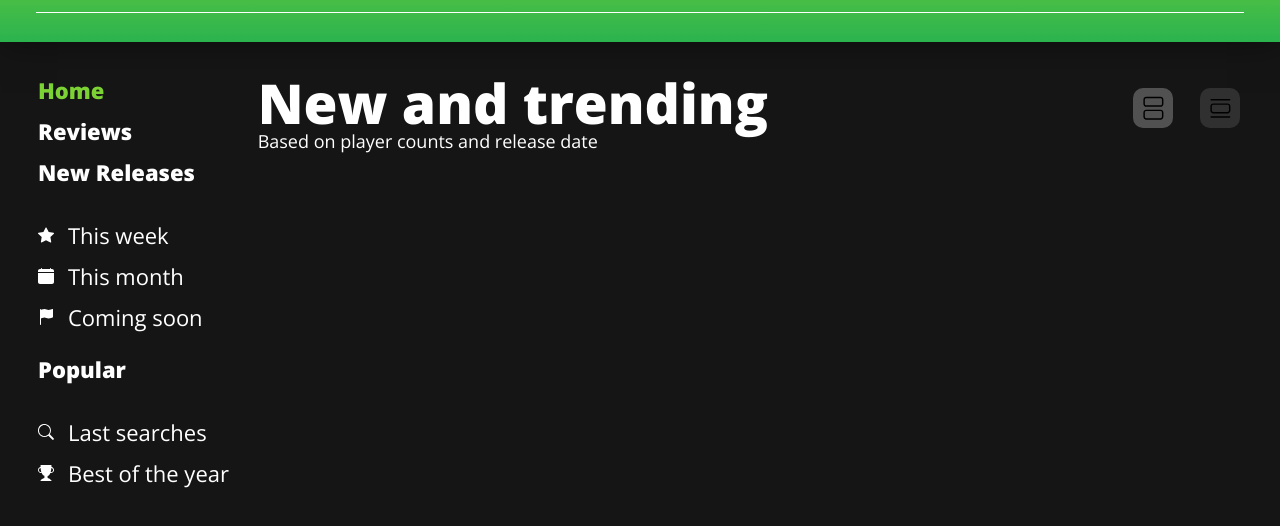
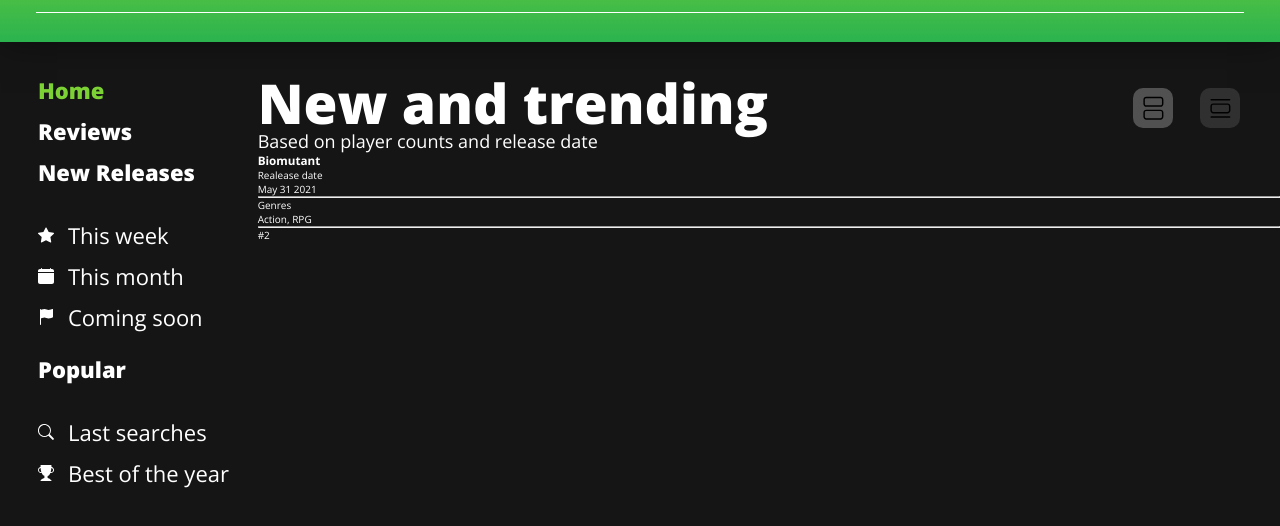
Before and after one commit to jonsak06/AltimetrikGameFinderApp, a plain HTML site: page index.html in a window 1280 px wide. Shown: the part 78-604 px from the top of the page. Drawn offline with nearby package versions, Linux system fonts and the light colour scheme.

Commit message:
feat: add html code for the cards

```diff
--- a/index.html
+++ b/index.html
@@ -42,7 +42,7 @@
         </div>
         <hr class="header__line">
     </header>
-    <div class="main-container">
+    <div class="home-container">
         <nav class="sidebar">
             <ul class="sidebar__items">
                 <li class="item"><a href="#" class="item__link item__link--active">Home</a></li>
@@ -103,6 +103,7 @@
                 </li>
             </ul>
         </nav>
+        <main class="main-container">
             <section class="home-heading-section">
                 <div class="home-heading-container">
                     <h1 class="home-heading">New and trending</h1>
@@ -121,6 +122,36 @@
                     </svg>
                 </div>
             </section>
+            <section class="cards-container">
+                <div class="card">
+                    <div class="card__image-box">
+                    </div>
+                    <div class="card__information">
+                        <div class="card__description-box">
+                            <h3 class="card__heading">Biomutant</h3>
+                            <dl class="card__description">
+                                <dt class="card-description__term">Realease date</dt>
+                                <dd class="card-description__definition">May 31 2021</dd>
+                                <hr class="description__line">
+                                <dt class="card-description__term">Genres</dt>
+                                <dd class="card-description__definition">Action, RPG</dd>
+                                <hr class="description__line">
+                            </dl>
+                        </div>
+                        <div class="card__icons-box">
+                            <div class="console-icons-container">
+                                <!-- SVG ps, xbox and ms -->
+                            </div>
+                            <p class="card__number">#2</p>
+                            <div class="card__button">
+                                <!-- SVG plus sign and gift box -->
+                            </div>
+                        </div>
+
+                    </div>
+                </div>
+            </section>
+        </main>
 
     </div>
 
--- a/styles.css
+++ b/styles.css
@@ -561,7 +561,7 @@ body {
     justify-self: flex-end;
 }
 
-.main-container {
+.home-container {
     display: flex;
     width: 100vw;
 }
@@ -641,6 +641,12 @@ body {
     color: inherit;
 }
 
+.main-container {
+    display: flex;
+    flex-direction: column;
+    width: 100vw;
+}
+
 .home-heading-section {
     width: 100%;
     height: 8.6rem;
```
Lines whose indentation alone changed are shown as unchanged.
